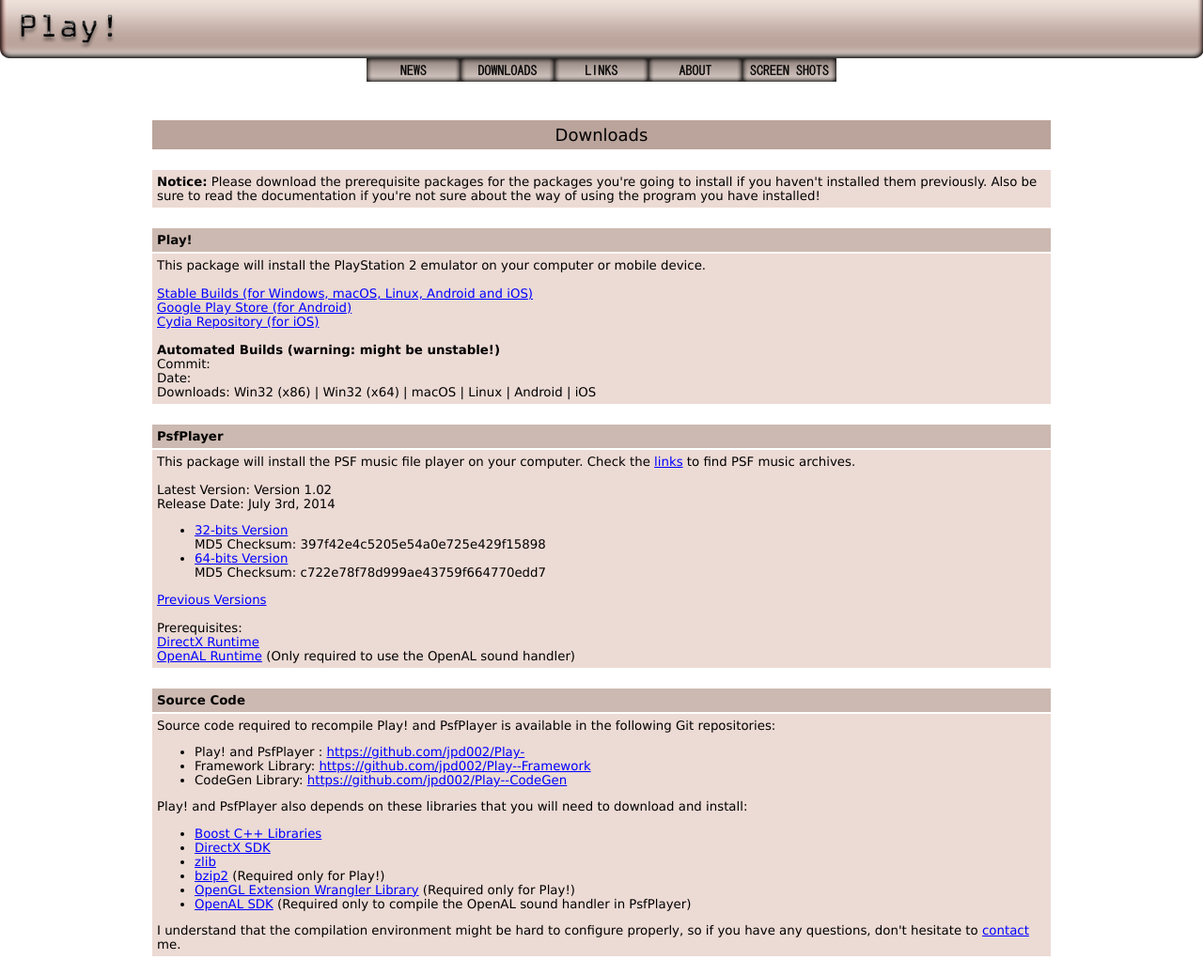
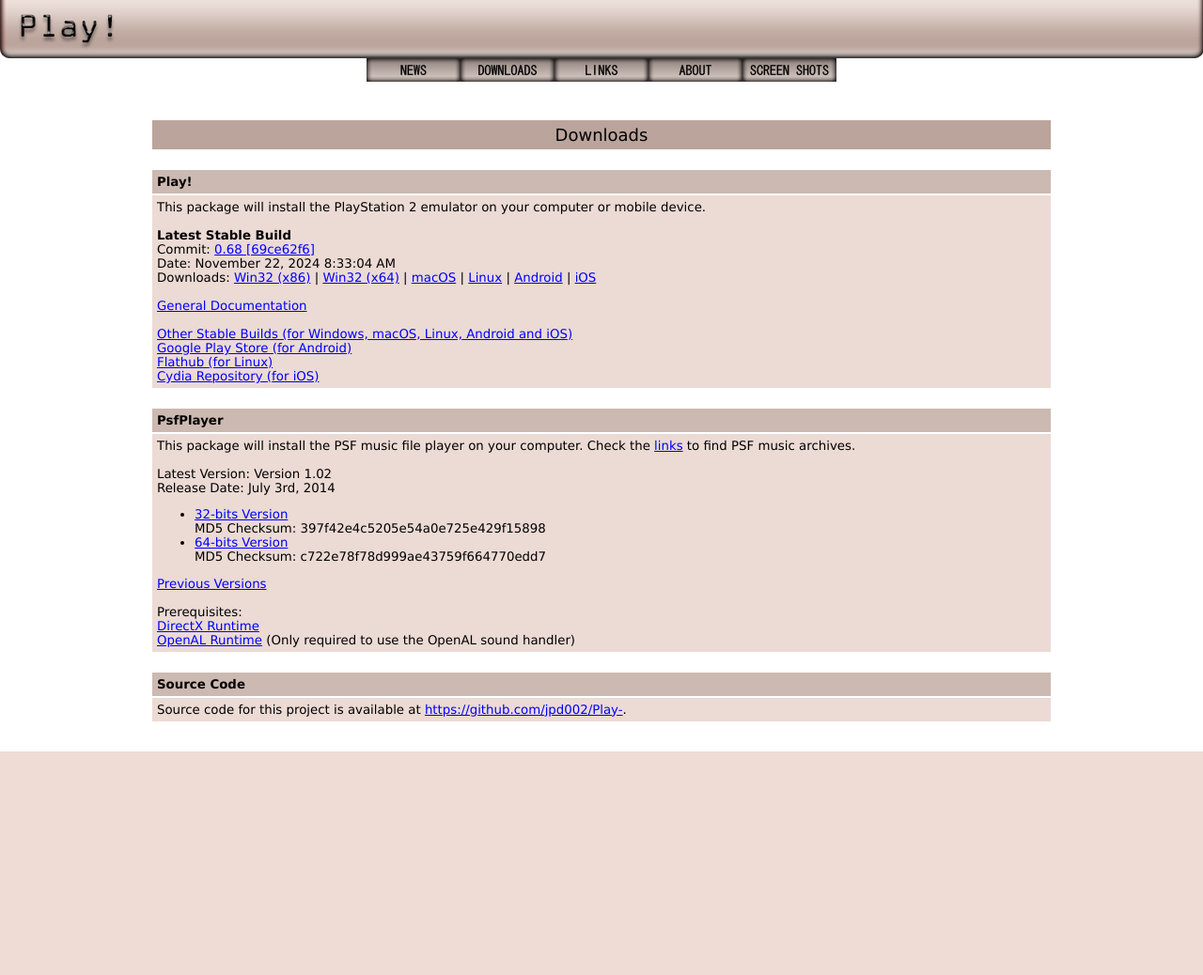
Before and after one commit to jpd002/PlayWebSite, a PHP site: page /downloads.php in a window 1280 px wide. Shown: the whole page at 94% size. After the commit the page ends 800 px from the top, so only its background shows below. Run offline with PHP 8.4, Linux system fonts and the light colour scheme.

Commit message:
Update downloads page.

```diff
--- a/downloads.php
+++ b/downloads.php
@@ -1,6 +1,9 @@
 <!DOCTYPE HTML>
 <?php
 include("config.php");
+$g_buildCommitMessage = "0.68";
+$g_buildCommitHash = "69ce62f6";
+$g_buildCommitDate = "November 22, 2024 8:33:04 AM";
 ?>
 <html xmlns="http://www.w3.org/1999/xhtml">
 
@@ -30,19 +33,7 @@ include("config.php");
 			</tr>
 		</table>
 
-		<div>
-			<br />
-		</div>
-
-		<table class="center">
-			<tr>
-				<td class="Log">
-					<b>Notice:</b> Please download the prerequisite packages for the packages you're going to install if you haven't installed them previously.
-					Also be sure to read the documentation if you're not sure about the way of using the program you have installed!
-				</td>
-			</tr>
-		</table>
-
+<!--
 		<script>
 			var apiBaseUrl = new URL("<?php echo $ps_api_base; ?>");
 			apiBaseUrl.protocol = window.location.protocol;
@@ -94,7 +85,7 @@ include("config.php");
 			xhr.open("GET", url, true);
 			xhr.send();
 		</script>
-
+-->
 		<div>
 			<br />
 		</div>
@@ -113,15 +104,7 @@ include("config.php");
 						<br />
 						<br />
 
-						<a href="./downloads/play/stable/">Stable Builds (for Windows, macOS, Linux, Android and iOS)</a>
-						<br />
-						<a href="https://play.google.com/store/apps/details?id=com.virtualapplications.play">Google Play Store (for Android)</a>
-						<br />
-						<a href="http://cydia.purei.org">Cydia Repository (for iOS)</a>
-						<br />
-						<br />
-
-						<b>Automated Builds (warning: might be unstable!)</b>
+						<b>Latest Stable Build</b>
 						<div>
 							Commit: <a target="_blank" id="build-commitMessage"></a>
 						</div>
@@ -131,6 +114,22 @@ include("config.php");
 						<div>
 							Downloads: <a id="build-download-win32x86">Win32 (x86)</a> | <a id="build-download-win32x64">Win32 (x64)</a> | <a id="build-download-macos">macOS</a> | <a id="build-download-linux">Linux</a> | <a id="build-download-android">Android</a> | <a id="build-download-ios">iOS</a>
 						</div>
+
+						<br />
+
+						<a href="https://github.com/jpd002/Play-/blob/master/README.md">General Documentation</a>
+						<br />
+
+						<br />
+
+						<a href="./downloads/play/stable/">Other Stable Builds (for Windows, macOS, Linux, Android and iOS)</a>
+						<br />
+						<a href="https://play.google.com/store/apps/details?id=com.virtualapplications.play">Google Play Store (for Android)</a>
+						<br />
+						<a href="https://flathub.org/apps/org.purei.Play">Flathub (for Linux)</a>
+						<br />
+						<a href="http://cydia.purei.org">Cydia Repository (for iOS)</a>
+						<br />
 					</div>
 				</td>
 			</tr>
@@ -200,28 +199,7 @@ include("config.php");
 			<tr>
 				<td class="Log">
 					<div>
-						Source code required to recompile Play! and PsfPlayer is available in the following Git repositories:
-
-						<ul>
-							<li>Play! and PsfPlayer : <a href="https://github.com/jpd002/Play-">https://github.com/jpd002/Play-</a></li>
-							<li>Framework Library: <a href="https://github.com/jpd002/Play--Framework">https://github.com/jpd002/Play--Framework</a></li>
-							<li>CodeGen Library: <a href="https://github.com/jpd002/Play--CodeGen">https://github.com/jpd002/Play--CodeGen</a></li>
-						</ul>
-
-						Play! and PsfPlayer also depends on these libraries that you will need to download and install:
-
-						<ul>
-							<li><a href="http://boost.org">Boost C++ Libraries</a></li>
-							<li><a href="http://msdn.microsoft.com/en-us/directx/default.aspx">DirectX SDK</a></li>
-							<li><a href="http://zlib.net">zlib</a></li>
-							<li><a href="http://bzip.org">bzip2</a> (Required only for Play!)</li>
-							<li><a href="http://glew.sourceforge.net">OpenGL Extension Wrangler Library</a> (Required only for Play!)</li>
-							<li><a href="http://connect.creativelabs.com/openal/default.aspx">OpenAL SDK</a> (Required only to compile the OpenAL sound handler in PsfPlayer)</li>
-						</ul>
-
-						I understand that the compilation environment might be hard to configure properly, so if you have any questions, don't hesitate to
-						<a href="about.php">contact</a> me.
-
+						Source code for this project is available at <a href="https://github.com/jpd002/Play-">https://github.com/jpd002/Play-</a>.
 					</div>
 				</td>
 			</tr>
@@ -229,5 +207,42 @@ include("config.php");
 
 		<br />
 
+		<script>
+			{
+				var element = document.getElementById("build-commitMessage");
+				console.log(element);
+				element.setAttribute("href", "https://github.com/jpd002/Play-/commit/<?php echo $g_buildCommitHash; ?>");
+				element.innerHTML = "<?php echo $g_buildCommitMessage; ?> [<?php echo $g_buildCommitHash; ?>]";
+			}
+			{
+				var element = document.getElementById("build-commitDate");
+				element.innerHTML = "<?php echo $g_buildCommitDate; ?>";
+			}
+			{
+				var element = document.getElementById("build-download-win32x86");
+				element.setAttribute("href", "./downloads/play/stable/<?php echo $g_buildCommitMessage; ?>/Play-x86-32.exe");
+			}
+			{
+				var element = document.getElementById("build-download-win32x64");
+				element.setAttribute("href", "./downloads/play/stable/<?php echo $g_buildCommitMessage; ?>/Play-x86-64.exe");
+			}
+			{
+				var element = document.getElementById("build-download-macos");
+				element.setAttribute("href", "./downloads/play/stable/<?php echo $g_buildCommitMessage; ?>/Play.dmg");
+			}
+			{
+				var element = document.getElementById("build-download-linux");
+				element.setAttribute("href", "./downloads/play/stable/<?php echo $g_buildCommitMessage; ?>/Play!-<?php echo $g_buildCommitHash; ?>-x86_64.AppImage");
+			}
+			{
+				var element = document.getElementById("build-download-android");
+				element.setAttribute("href", "./downloads/play/stable/<?php echo $g_buildCommitMessage; ?>/Play-release.apk");
+			}
+			{
+				var element = document.getElementById("build-download-ios");
+				element.setAttribute("href", "./downloads/play/stable/<?php echo $g_buildCommitMessage; ?>/Play.ipa");
+			}
+		</script>
+
 	</body>
 </html>
```
